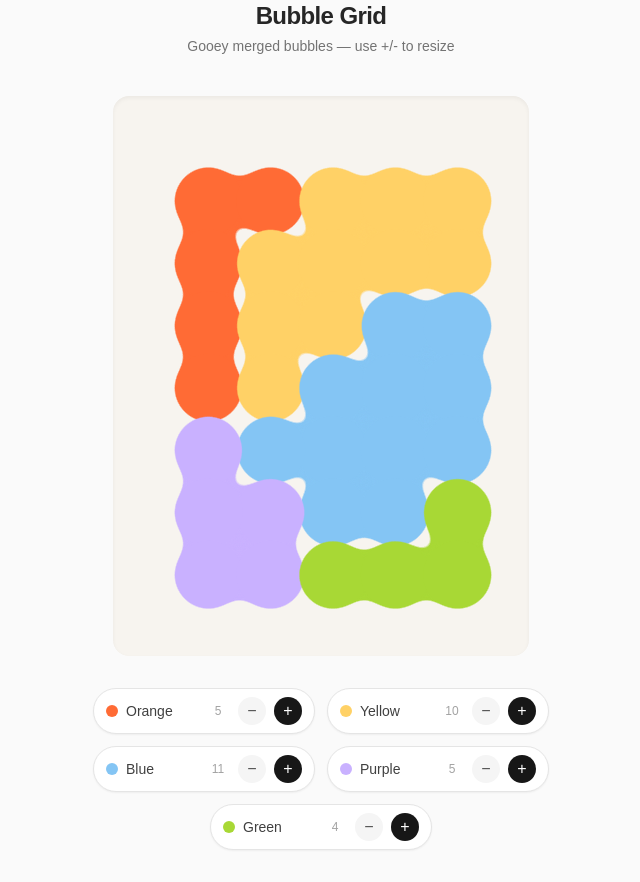
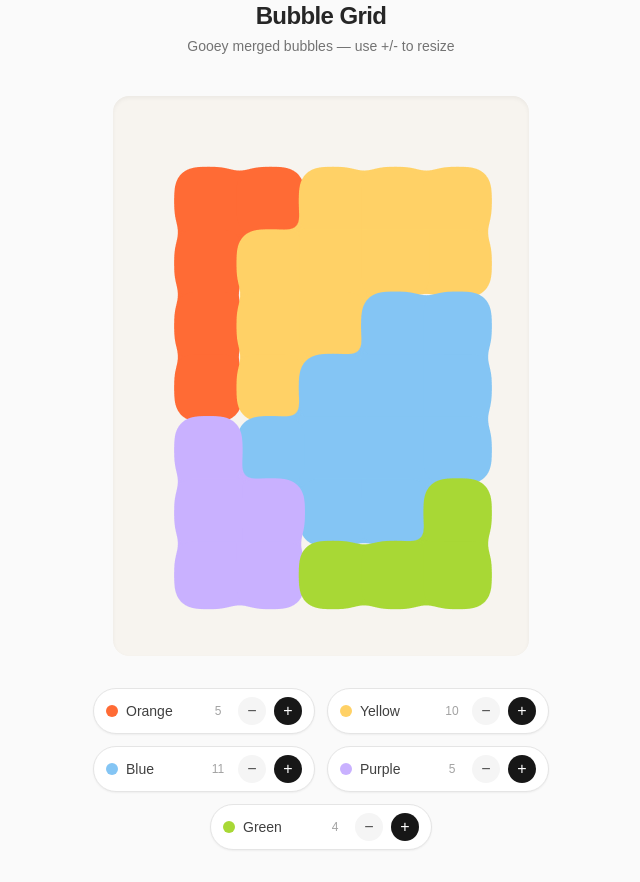
Before and after one commit to soniikajal/flywheel-bubblebox, a Next.js app: page / in a window 1280 px wide. Shown: the whole page, without its empty margins (319-959 px from the left). Built offline with nearby package versions, Linux system fonts and the light colour scheme.

Commit message:
feat: add framer-motion for animations and implement animated bubble layers in BubbleGrid

```diff
--- a/package.json
+++ b/package.json
@@ -10,6 +10,7 @@
     "lint": "next lint"
   },
   "dependencies": {
+    "framer-motion": "^12.39.0",
     "next": "14.2.35",
     "react": "^18",
     "react-dom": "^18"
--- a/src/components/BubbleGrid.tsx
+++ b/src/components/BubbleGrid.tsx
@@ -1,5 +1,6 @@
 "use client";
 
+import { AnimatePresence, motion } from "framer-motion";
 import { useCallback, useMemo, useState } from "react";
 import {
   canShrinkBubble,
@@ -7,6 +8,10 @@ import {
   growBubble,
   shrinkBubble,
 } from "@/lib/bubbleGrid/gridLogic";
+import {
+  getBubbleCellCenter,
+  getBubbleCellPath,
+} from "@/lib/bubbleGrid/bubbleShapes";
 import { INITIAL_LAYOUT } from "@/lib/bubbleGrid/initialLayout";
 import { buildPixelMap, getCellCenter } from "@/lib/bubbleGrid/pixelMap";
 import {
@@ -17,13 +22,101 @@ import {
 } from "@/lib/bubbleGrid/types";
 
 const CELL_SIZE = 72;
-/** Grid circles use exact radius; goo circles overlap slightly so blur bridges gaps. */
 const GRID_RADIUS = CELL_SIZE / 2;
-const GOO_RADIUS = GRID_RADIUS + 4;
 const SVG_WIDTH = COLS * CELL_SIZE;
 const SVG_HEIGHT = ROWS * CELL_SIZE;
-/** Padding so Gaussian blur is not clipped by SVG or parent overflow. */
 const FILTER_PAD = 28;
+
+const GOO_FILTER_PROPS = {
+  x: "-20%",
+  y: "-20%",
+  width: "140%",
+  height: "140%",
+} as const;
+
+const cellMotion = {
+  initial: { opacity: 0, scale: 0.88 },
+  animate: { opacity: 1, scale: 1 },
+  exit: { opacity: 0, scale: 0.88 },
+  transition: { duration: 0.38, ease: [0.4, 0, 0.2, 1] as const },
+};
+
+function GooFilter({ id }: { id: string }) {
+  return (
+    <filter
+      id={id}
+      {...GOO_FILTER_PROPS}
+      colorInterpolationFilters="sRGB"
+    >
+      <feGaussianBlur in="SourceGraphic" stdDeviation="10" result="blur" />
+      <feColorMatrix
+        in="blur"
+        mode="matrix"
+        values="1 0 0 0 0  0 1 0 0 0  0 0 1 0 0  0 0 0 22 -10"
+        result="goo"
+      />
+      <feComposite in="SourceGraphic" in2="goo" operator="atop" />
+    </filter>
+  );
+}
+
+type BubbleLayerProps = {
+  bubbleId: BubbleId;
+  color: string;
+  cells: Array<{ col: number; row: number }>;
+  grid: Record<string, BubbleId>;
+};
+
+function BubbleLayer({ bubbleId, color, cells, grid }: BubbleLayerProps) {
+  const filterId = `goo-${bubbleId}`;
+  const viewBox = `${-FILTER_PAD} ${-FILTER_PAD} ${SVG_WIDTH + FILTER_PAD * 2} ${SVG_HEIGHT + FILTER_PAD * 2}`;
+
+  return (
+    <motion.div
+      className="pointer-events-none absolute left-0 top-0 overflow-visible"
+      style={{ width: SVG_WIDTH, height: SVG_HEIGHT }}
+      data-bubble={bubbleId}
+    >
+      <svg
+        width={SVG_WIDTH}
+        height={SVG_HEIGHT}
+        viewBox={viewBox}
+        overflow="visible"
+        className="block"
+        style={{ overflow: "visible" }}
+        aria-hidden
+      >
+        <defs>
+          <GooFilter id={filterId} />
+        </defs>
+        <g filter={`url(#${filterId})`} fill={color}>
+          <AnimatePresence mode="sync">
+            {cells.map(({ col, row }) => {
+              const center = getBubbleCellCenter(col, row, CELL_SIZE);
+              const d = getBubbleCellPath(grid, bubbleId, col, row, CELL_SIZE);
+
+              return (
+                <motion.g
+                  key={`${bubbleId}-${col}-${row}`}
+                  initial={cellMotion.initial}
+                  animate={cellMotion.animate}
+                  exit={cellMotion.exit}
+                  transition={cellMotion.transition}
+                  style={{
+                    transformOrigin: `${center.x}px ${center.y}px`,
+                    transformBox: "fill-box",
+                  }}
+                >
+                  <path d={d} />
+                </motion.g>
+              );
+            })}
+          </AnimatePresence>
+        </g>
+      </svg>
+    </motion.div>
+  );
+}
 
 export default function BubbleGrid() {
   const [grid, setGrid] = useState<Record<string, BubbleId>>(() => ({
@@ -71,7 +164,6 @@ export default function BubbleGrid() {
           style={{ width: SVG_WIDTH, height: SVG_HEIGHT, margin: FILTER_PAD }}
           aria-label="Bubble grid"
         >
-          {/* Background grid */}
           <svg
             width={SVG_WIDTH}
             height={SVG_HEIGHT}
@@ -121,72 +213,15 @@ export default function BubbleGrid() {
             )}
           </svg>
 
-          {/* One isolated goo layer per bubble */}
-          {BUBBLES.map((bubble) => {
-            const cells = pixelMap.cellsByBubble[bubble.id];
-            const filterId = `goo-${bubble.id}`;
-
-            return (
-              <div
-                key={bubble.id}
-                className="pointer-events-none absolute left-0 top-0 overflow-visible"
-                style={{ width: SVG_WIDTH, height: SVG_HEIGHT }}
-                data-bubble={bubble.id}
-              >
-                <svg
-                  width={SVG_WIDTH}
-                  height={SVG_HEIGHT}
-                  viewBox={viewBox}
-                  overflow="visible"
-                  className="block overflow-visible"
-                  style={{ overflow: "visible" }}
-                  aria-hidden
-                >
-                  <defs>
-                    <filter
-                      id={filterId}
-                      x="-20%"
-                      y="-20%"
-                      width="140%"
-                      height="140%"
-                      colorInterpolationFilters="sRGB"
-                    >
-                      <feGaussianBlur
-                        in="SourceGraphic"
-                        stdDeviation="12"
-                        result="blur"
-                      />
-                      <feColorMatrix
-                        in="blur"
-                        mode="matrix"
-                        values="1 0 0 0 0  0 1 0 0 0  0 0 1 0 0  0 0 0 20 -9"
-                        result="goo"
-                      />
-                      <feComposite
-                        in="SourceGraphic"
-                        in2="goo"
-                        operator="atop"
-                      />
-                    </filter>
-                  </defs>
-                  <g filter={`url(#${filterId})`} fill={bubble.color}>
-                    {cells.map(({ col, row }) => {
-                      const { x, y } = getCellCenter(col, row, CELL_SIZE);
-                      return (
-                        <circle
-                          key={`${bubble.id}-${col}-${row}`}
-                          cx={x}
-                          cy={y}
-                          r={GOO_RADIUS}
-                          className="transition-[r,opacity] duration-300 ease-out"
-                        />
-                      );
-                    })}
-                  </g>
-                </svg>
-              </div>
-            );
-          })}
+          {BUBBLES.map((bubble) => (
+            <BubbleLayer
+              key={bubble.id}
+              bubbleId={bubble.id}
+              color={bubble.color}
+              cells={pixelMap.cellsByBubble[bubble.id]}
+              grid={grid}
+            />
+          ))}
         </div>
       </div>
 
--- /dev/null
+++ b/src/lib/bubbleGrid/bubbleShapes.ts
@@ -0,0 +1,93 @@
+import { BubbleId, COLS, ROWS, cellKey } from "./types";
+
+const CORNER_RADIUS = 22;
+
+type CornerRadii = {
+  tl: number;
+  tr: number;
+  br: number;
+  bl: number;
+};
+
+const variableRoundedRectPath = (
+  x: number,
+  y: number,
+  w: number,
+  h: number,
+  r: CornerRadii
+): string => {
+  const rtl = Math.min(r.tl, w / 2, h / 2);
+  const rtr = Math.min(r.tr, w / 2, h / 2);
+  const rbr = Math.min(r.br, w / 2, h / 2);
+  const rbl = Math.min(r.bl, w / 2, h / 2);
+
+  return [
+    `M ${x + rtl} ${y}`,
+    `H ${x + w - rtr}`,
+    rtr > 0 ? `A ${rtr} ${rtr} 0 0 1 ${x + w} ${y + rtr}` : `L ${x + w} ${y}`,
+    `V ${y + h - rbr}`,
+    rbr > 0 ? `A ${rbr} ${rbr} 0 0 1 ${x + w - rbr} ${y + h}` : `L ${x + w} ${y + h}`,
+    `H ${x + rbl}`,
+    rbl > 0 ? `A ${rbl} ${rbl} 0 0 1 ${x} ${y + h - rbl}` : `L ${x} ${y + h}`,
+    `V ${y + rtl}`,
+    rtl > 0 ? `A ${rtl} ${rtl} 0 0 1 ${x + rtl} ${y}` : `L ${x} ${y}`,
+    "Z",
+  ].join(" ");
+};
+
+const getOwner = (
+  grid: Record<string, BubbleId>,
+  col: number,
+  row: number
+): BubbleId | null => {
+  if (col < 0 || col >= COLS || row < 0 || row >= ROWS) return null;
+  return grid[cellKey(col, row)] ?? null;
+};
+
+/** Corner is rounded only when it lies on the blob boundary (not interior grid junction). */
+const cornerRadiiForCell = (
+  grid: Record<string, BubbleId>,
+  bubbleId: BubbleId,
+  col: number,
+  row: number
+): CornerRadii => {
+  const same = (c: number, r: number) => getOwner(grid, c, r) === bubbleId;
+
+  const sameTop = same(col, row - 1);
+  const sameBottom = same(col, row + 1);
+  const sameLeft = same(col - 1, row);
+  const sameRight = same(col + 1, row);
+
+  return {
+    tl: sameTop && sameLeft ? 0 : CORNER_RADIUS,
+    tr: sameTop && sameRight ? 0 : CORNER_RADIUS,
+    br: sameBottom && sameRight ? 0 : CORNER_RADIUS,
+    bl: sameBottom && sameLeft ? 0 : CORNER_RADIUS,
+  };
+};
+
+export const getBubbleCellPath = (
+  grid: Record<string, BubbleId>,
+  bubbleId: BubbleId,
+  col: number,
+  row: number,
+  cellSize: number,
+  pad = 3
+): string => {
+  const x = col * cellSize - pad;
+  const y = row * cellSize - pad;
+  const w = cellSize + pad * 2;
+  const h = cellSize + pad * 2;
+  const corners = cornerRadiiForCell(grid, bubbleId, col, row);
+
+  return variableRoundedRectPath(x, y, w, h, corners);
+};
+
+export const getBubbleCellCenter = (
+  col: number,
+  row: number,
+  cellSize: number
+) => ({
+  x: (col + 0.5) * cellSize,
+  y: (row + 0.5) * cellSize,
+});
```
Also changed, not shown: 1 other file (tests, documents, lock files or other folders).
